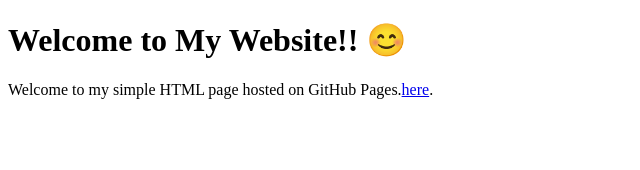
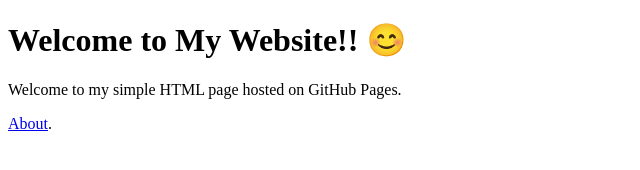
Before and after one commit to shiotahelo/hello-world-html, a plain HTML site: page index.html in a window 1280 px wide. Shown: the full height of the page, 0-640 px from the left. Drawn offline with Linux system fonts and the light colour scheme.

Commit message:
Update index.html

```diff
--- a/index.html
+++ b/index.html
@@ -7,6 +7,7 @@
 </head>
 <body>
     <h1>Welcome to My Website!! 😊</h1>
-    <p>Welcome to my simple HTML page hosted on GitHub Pages.<a href="about.html">here</a>.</p>
+    <p>Welcome to my simple HTML page hosted on GitHub Pages.</p>
+    <a href="about.html">About</a>.
 </body>
 </html>
```
